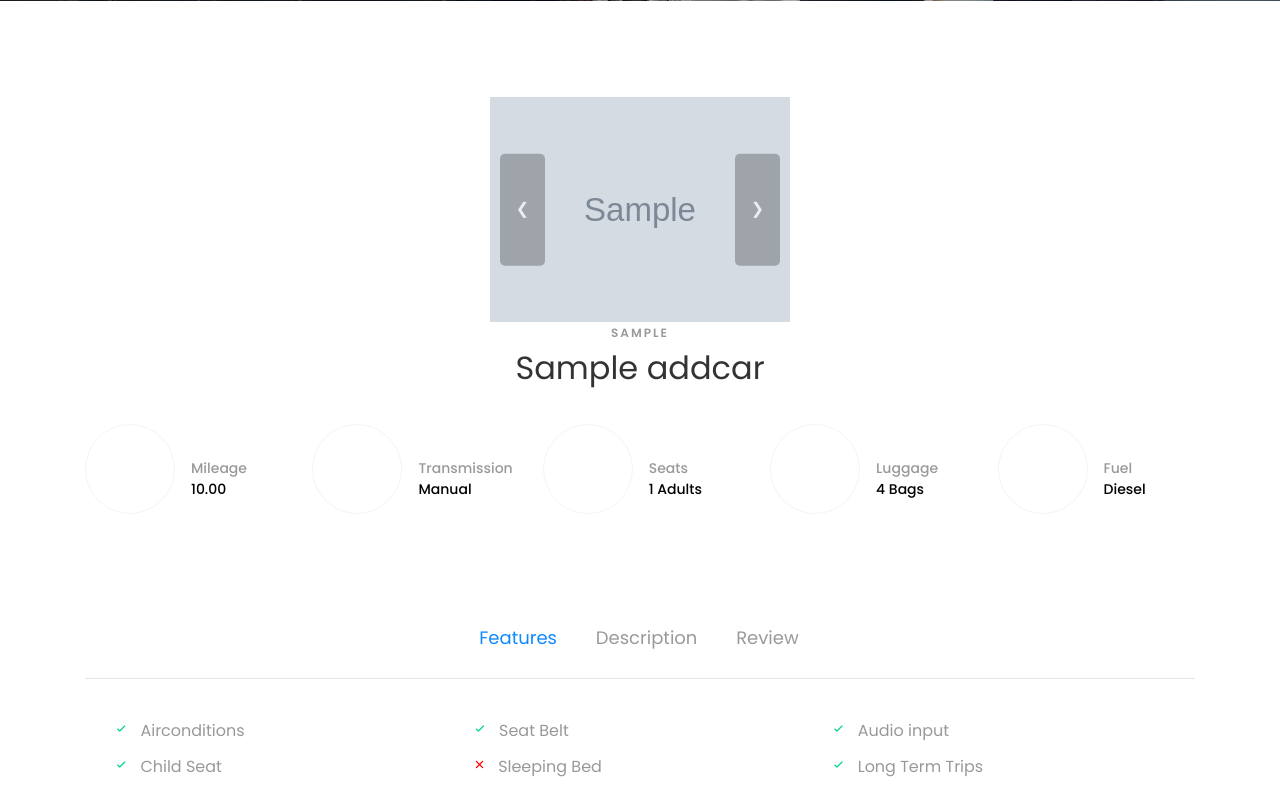
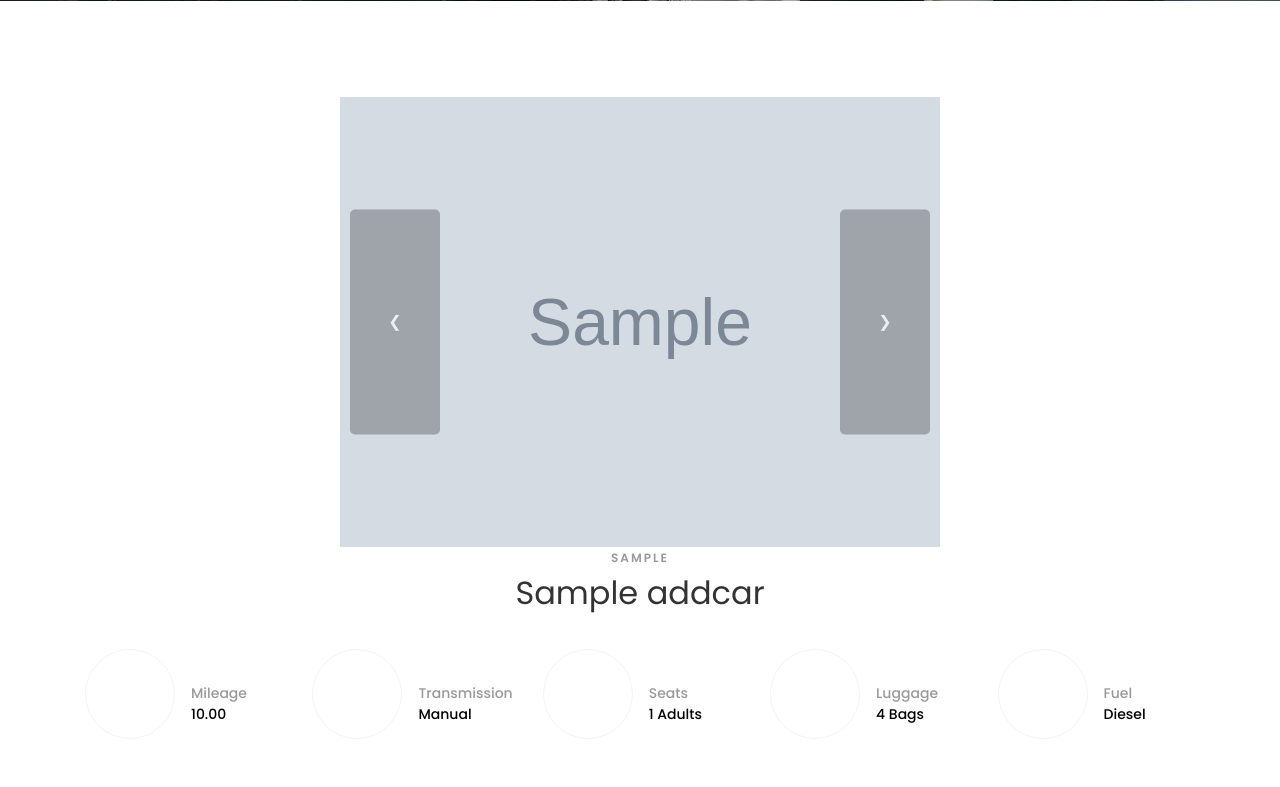
Before and after one commit to gurjar09/Carvan, a Django app: page /car-single/1/ in a window 1280 px wide. Shown: the part 599-1386 px from the top of the page. Run offline with Django 5.2, Linux system fonts and the light colour scheme; tables that the repository leaves empty hold one stand-in row (values such as "Sample post"); grey boxes marked "Sample" are stand-in pictures; some libraries are stand-ins or nearby versions; some web fonts are replaced.

Commit message:
car details commit

```diff
--- a/template/car-single.html
+++ b/template/car-single.html
@@ -33,7 +33,7 @@
 		.carousel {
 			position: relative;
 			width: 100%;
-			max-width: 300px; /* Adjust width as needed */
+			max-width: 600px; /* Adjust width as needed */
 			margin: auto;
 			overflow: hidden;
 		}
```
